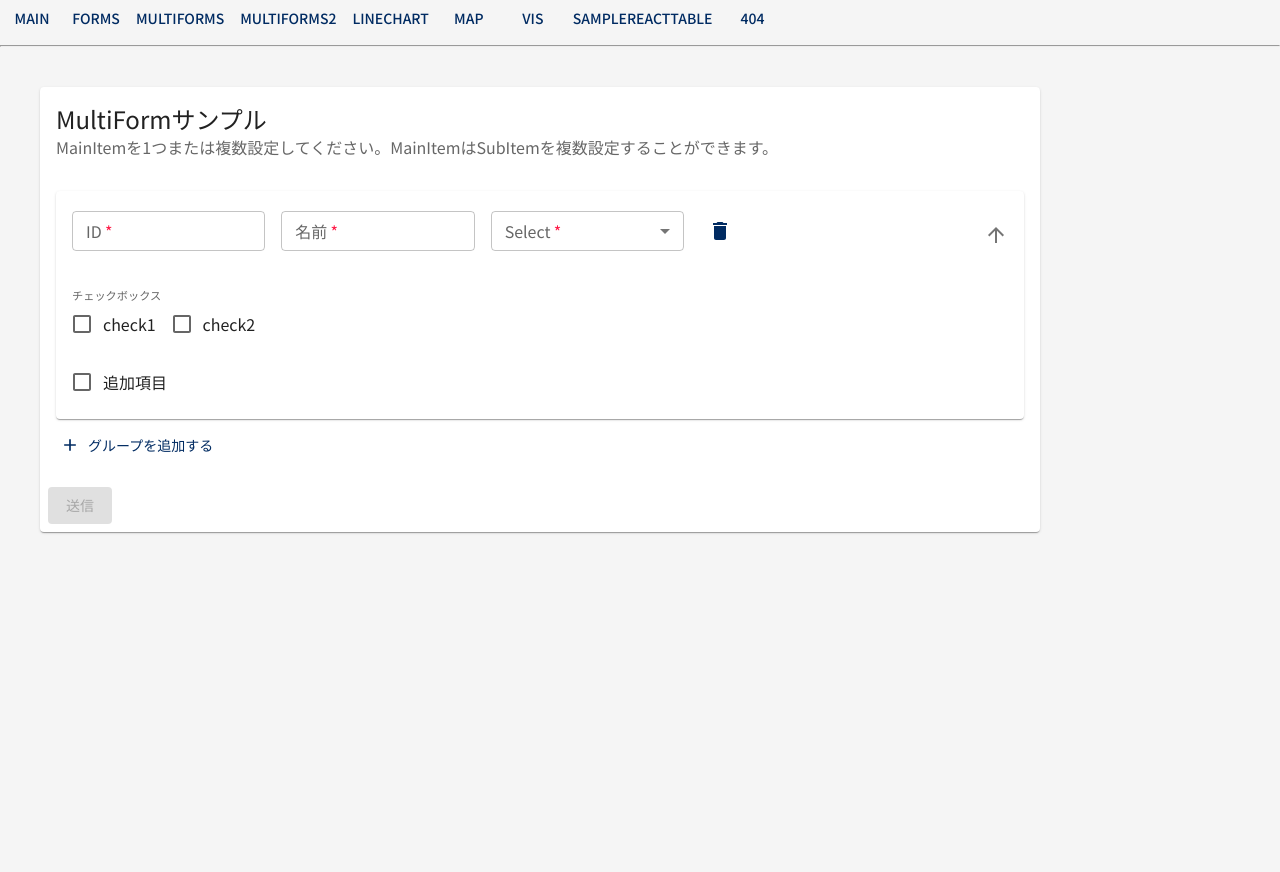
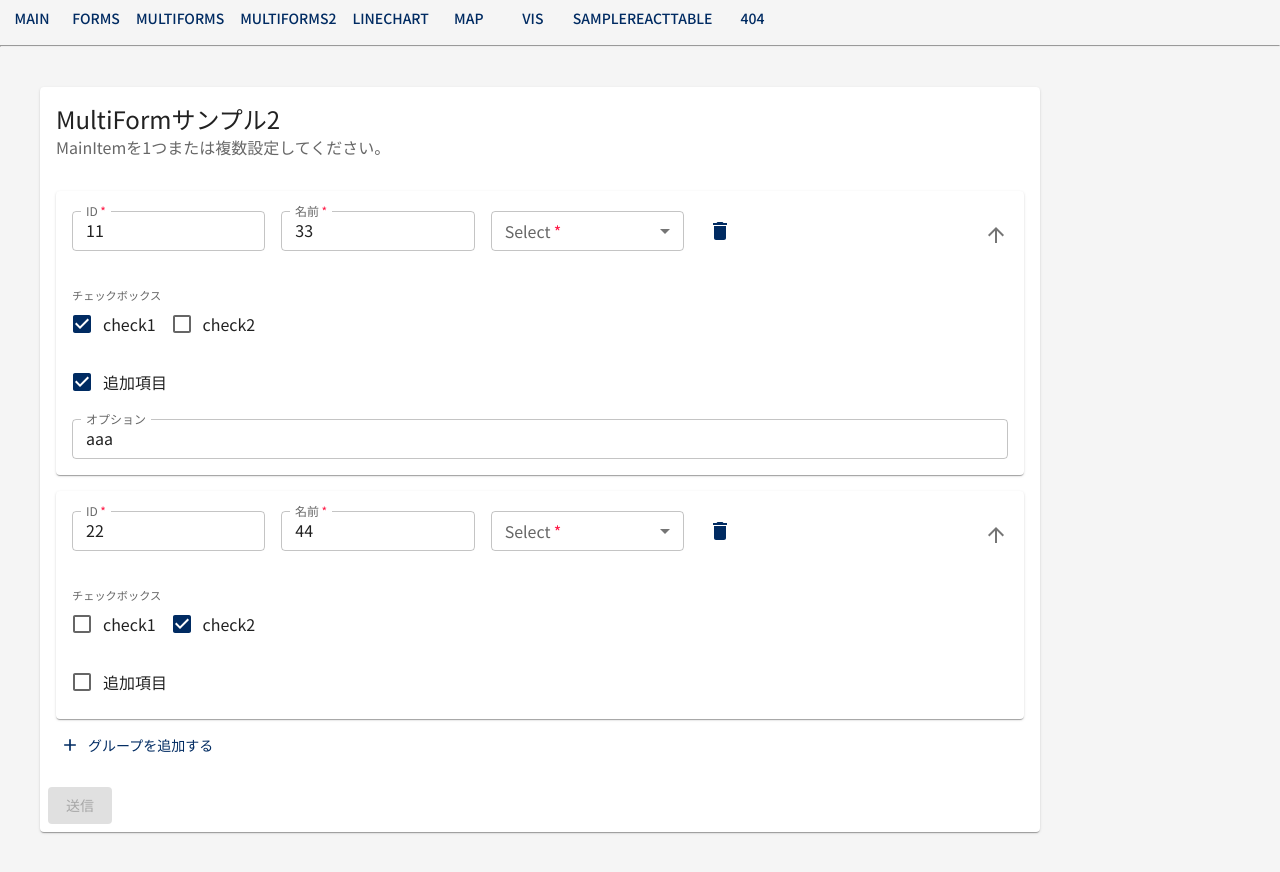
Before and after one commit to nak06630/react-boilerplate, a React (Vite) app: page /experimental/multiforms2 in a window 1280 px wide. Before the commit the page ends 800 px from the top, so only its background shows below. Built offline with nearby package versions, Linux system fonts and the light colour scheme; what aws-amplify would draw is missing.

Commit message:
Add MultiForm2 Sample

```diff
--- a/src/pages/experimental/MultiForms2/MainItem.tsx
+++ b/src/pages/experimental/MultiForms2/MainItem.tsx
@@ -1,13 +1,15 @@
+/* eslint-disable @typescript-eslint/no-unsafe-member-access */
 import { Box, Stack, TextField, IconButton, Accordion, AccordionSummary, AccordionDetails, MenuItem } from '@mui/material'
 import { FormGroup, FormControlLabel, FormControl, FormLabel, Checkbox } from '@mui/material'
 
 import { Delete as DeleteIcon, ArrowDownward as ArrowDownwardIcon } from '@mui/icons-material'
-import { Control, UseFormRegister, FieldErrors, Controller } from 'react-hook-form'
+import { Control, UseFormRegister, FieldValues, FieldErrors, Controller } from 'react-hook-form'
 import { ErrorMessage } from '@hookform/error-message'
 import { FormType } from './index.tsx'
 import { ChangeEvent, useState } from 'react'
 
 type Props = {
+  fields: FieldValues
   mainIndex: number
   register: UseFormRegister<FormType>
   control: Control<FormType>
@@ -22,8 +24,9 @@ const currencies = [
   { value: 'JPY', label: '¥' }
 ]
 
-export const MainItem = ({ register, delete: deleteMainItem, mainIndex, control, errors }: Props) => {
-  const [chk, setChk] = useState(false)
+export const MainItem = ({ fields, register, delete: deleteMainItem, mainIndex, control, errors }: Props) => {
+  // eslint-disable-next-line @typescript-eslint/no-unsafe-member-access
+  const [chk, setChk] = useState(fields[mainIndex].option1)
   const hndlChk1 = (event: ChangeEvent<HTMLInputElement>) => {
     setChk(event.target.checked)
   }
@@ -89,22 +92,27 @@ export const MainItem = ({ register, delete: deleteMainItem, mainIndex, control,
           </AccordionSummary>
           <AccordionDetails>
             <Stack spacing={2}>
+              {/* {JSON.stringify(fields[0], null, 2)} */}
               <FormControl component="fieldset" variant="standard">
                 <FormLabel sx={{ fontSize: '0.7rem' }}>チェックボックス</FormLabel>
                 <FormGroup row>
-                  <FormControlLabel control={<Checkbox />} label="check1" {...register(`main.${mainIndex}.check1`)} />
-                  <FormControlLabel control={<Checkbox />} label="check2" {...register(`main.${mainIndex}.check2`)} />
+                  <FormControlLabel control={<Checkbox {...register(`main.${mainIndex}.check1`)} defaultChecked={fields[mainIndex].check1} />} label="check1" />
+                  <FormControlLabel control={<Checkbox {...register(`main.${mainIndex}.check2`)} defaultChecked={fields[mainIndex].check2} />} label="check2" />
                 </FormGroup>
               </FormControl>
               <FormGroup>
-                <FormControlLabel control={<Checkbox onChange={hndlChk1} />} label="追加項目" />
+                <FormControlLabel
+                  control={<Checkbox onChange={hndlChk1} defaultChecked={fields[mainIndex].option1} />}
+                  {...register(`main.${mainIndex}.option1`)}
+                  label="追加項目"
+                />
               </FormGroup>
               {chk && (
                 <TextField
                   sx={{ mr: 2, flex: 3 }}
                   size="small"
                   label="オプション"
-                  {...register(`main.${mainIndex}.option`, {
+                  {...register(`main.${mainIndex}.option1name`, {
                     required: '⚠ 名前を入力してください',
                     pattern: {
                       value: /^\d+$/,
--- a/src/pages/experimental/MultiForms2/index.tsx
+++ b/src/pages/experimental/MultiForms2/index.tsx
@@ -13,8 +13,19 @@ type MainType = {
   sel: string
   check1: boolean
   check2: boolean
-  option?: boolean
+  option1: boolean
+  option1name?: string
 }
+
+const loadValue = {
+  main: [
+    // def
+    { id: '11', name: '33', sel: '', check1: true, check2: false, option1: true, option1name: 'aaa' },
+    { id: '22', name: '44', sel: '', check1: false, check2: true, option1: false }
+  ]
+}
+
+const initValue = { id: '', name: '', sel: '', check1: false, check2: false, option1: false }
 
 export default function Forms() {
   const {
@@ -23,7 +34,7 @@ export default function Forms() {
     control,
     formState: { errors, isValid, isDirty }
   } = useForm<FormType>({
-    defaultValues: { main: [{ id: '', name: '', sel: '', check1: false, check2: false }] },
+    defaultValues: loadValue,
     mode: 'onBlur'
   })
 
@@ -40,14 +51,22 @@ export default function Forms() {
   return (
     <Card sx={{ maxWidth: 1000, m: 5 }}>
       <form onSubmit={handleSubmit(onSubmit)}>
-        <CardHeader title="MultiFormサンプル" subheader="MainItemを1つまたは複数設定してください。MainItemはSubItemを複数設定することができます。" />
+        <CardHeader title="MultiFormサンプル2" subheader="MainItemを1つまたは複数設定してください。" />
         <CardContent>
           <Stack spacing={2}>
             {fields.map((_field, index) => (
-              <MainItem key={index} register={register} control={control} mainIndex={index} delete={() => deleteMainItem(index)} errors={errors} />
+              <MainItem
+                key={index}
+                fields={fields}
+                register={register}
+                control={control}
+                mainIndex={index}
+                delete={() => deleteMainItem(index)}
+                errors={errors}
+              />
             ))}
           </Stack>
-          <Button sx={{ mt: 1 }} startIcon={<AddIcon />} color="primary" onClick={() => append({ id: '', name: '', sel: '', check1: false, check2: false })}>
+          <Button sx={{ mt: 1 }} startIcon={<AddIcon />} color="primary" onClick={() => append(initValue)}>
             グループを追加する
           </Button>
         </CardContent>
```
